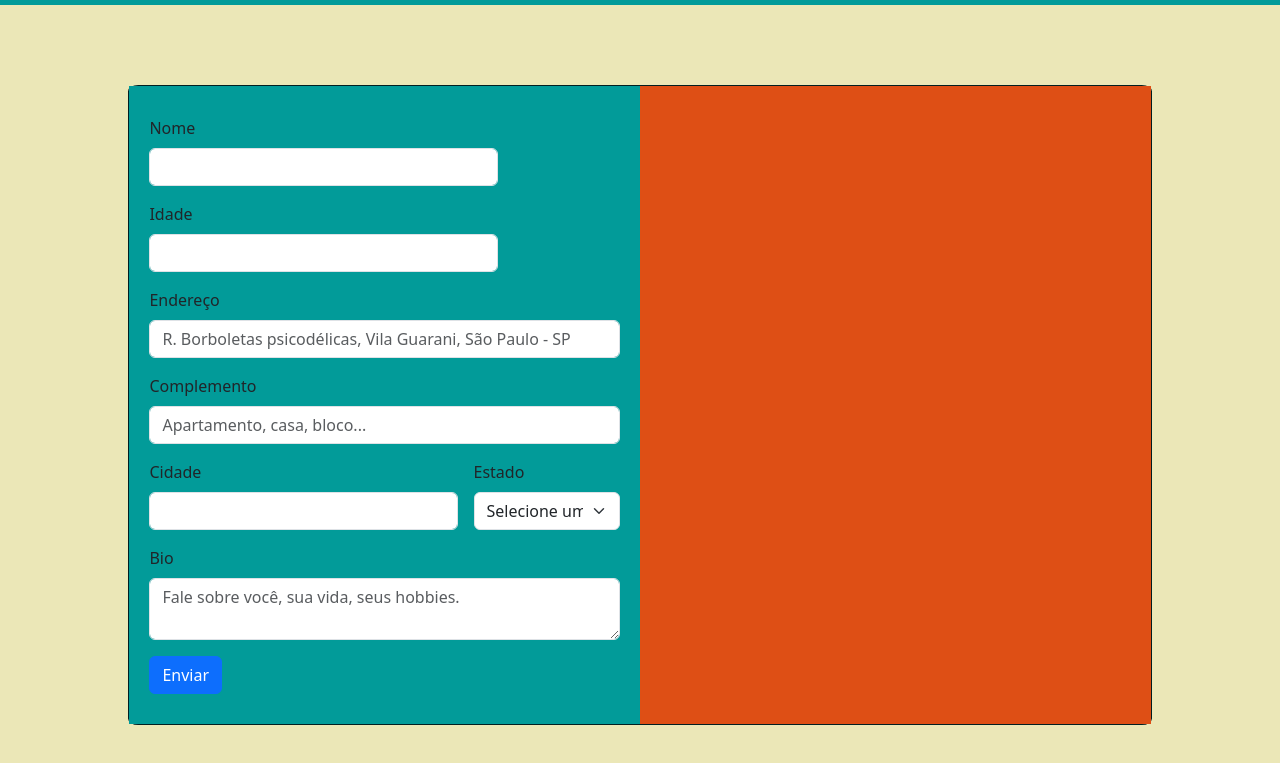
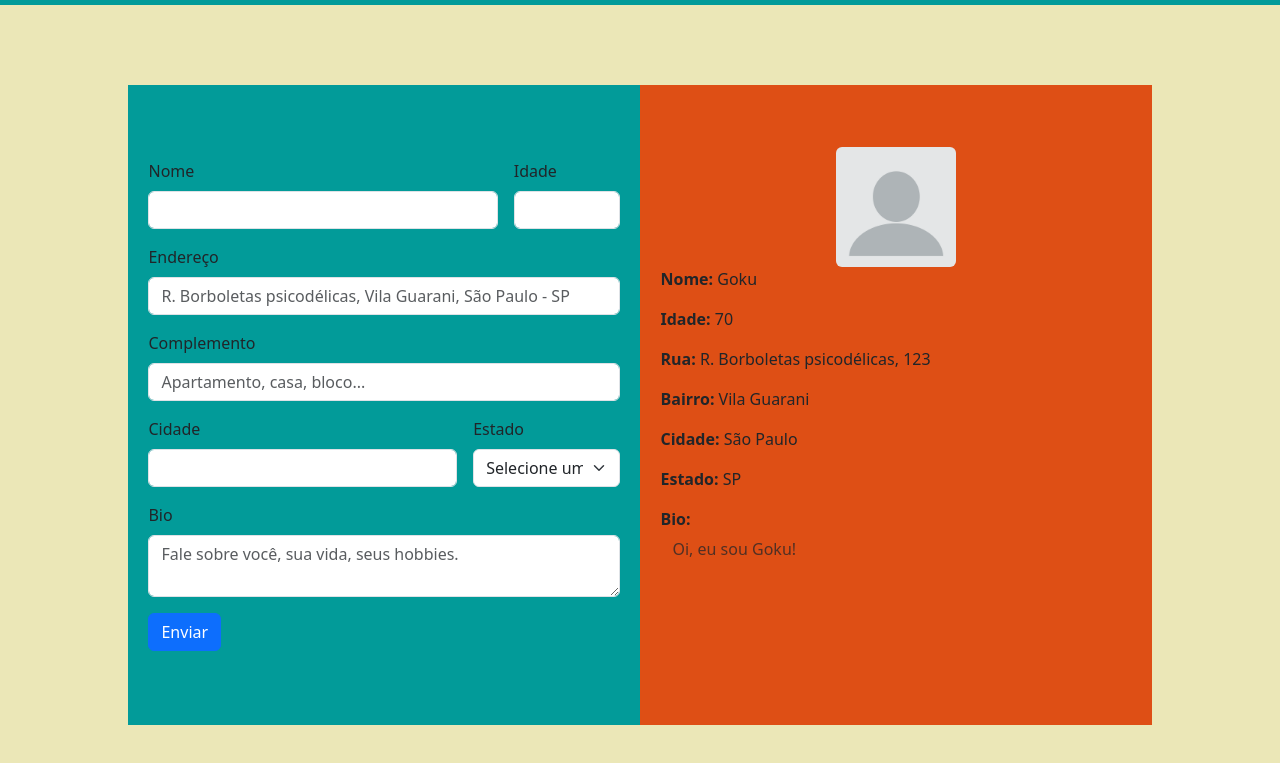
Before and after one commit to PauloRicardoOAlves/processo-seletivo-sync360, a plain HTML site: page FrontEnd/index.html in a window 1280 px wide. Shown: the part 51-814 px from the top of the page. Drawn offline with nearby package versions, Linux system fonts and the light colour scheme.

Commit message:
implementa a função de mostrar os dados do usuário

```diff
--- a/FrontEnd/index.html
+++ b/FrontEnd/index.html
@@ -5,7 +5,7 @@
   <meta charset="utf-8">
   <meta name="viewport" content="width=device-width, initial-scale=1">
 
-  <link rel="stylesheet" type="text/css" href="style.css">
+  <link rel="stylesheet" type="text/css" href="styles.css">
   <link href="https://cdn.jsdelivr.net/npm/bootstrap@5.3.3/dist/css/bootstrap.min.css" rel="stylesheet"
     integrity="sha384-QWTKZyjpPEjISv5WaRU9OFeRpok6YctnYmDr5pNlyT2bRjXh0JMhjY6hW+ALEwIH" crossorigin="anonymous">
 
@@ -29,13 +29,14 @@
             <label for="inputName" class="form-label">Nome</label>
             <input type="text" class="form-control" id="inputName" required>
           </div>
-            <div class="col-md-9">
+          <div class="col-md-3">
             <label for="input" class="form-label">Idade</label>
-              <input type="number" class="form-control" id="inputAge" >
+            <input type="number" class="form-control" id="inputAge" required>
           </div>
           <div class="col-12">
             <label for="inputAddress" class="form-label">Endereço</label>
-              <input type="text" class="form-control" id="inputAddress" placeholder="R. Borboletas psicodélicas, Vila Guarani, São Paulo - SP">
+            <input type="text" class="form-control" id="inputAddress"
+              placeholder="R. Borboletas psicodélicas, Vila Guarani, São Paulo - SP">
           </div>
           <div class="col-12">
             <label for="inputAddress2" class="form-label">Complemento</label>
@@ -80,7 +81,8 @@
           </div>
           <div class="col-12">
             <label for="inputBio" class="form-label">Bio</label>
-              <textarea class="form-control" id="inputBio" placeholder="Fale sobre você, sua vida, seus hobbies."></textarea>
+            <textarea class="form-control" id="inputBio"
+              placeholder="Fale sobre você, sua vida, seus hobbies."></textarea>
           </div>
           <div class="col-12">
             <button type="submit" class="btn btn-primary">Enviar</button>
@@ -89,7 +91,35 @@
         </form>
       </section>
       <section class="main-container-profile">
-
+        <div class="main-container-profile-photo">
+          <img src="./assets/blank-profile-picture-973460_640.webp" class="rounded mx-auto d-block" alt="foto de perfil"
+            width="120" height="120">
+        </div>
+        <div>
+          <div class="main-container-profile-name col-12">
+            <p><strong>Nome: </strong>Goku</p>
+          </div>
+          <div class="main-container-profile-age col-12">
+            <p><strong>Idade:</strong> 70 </p>
+          </div>
+        </div>
+        <div class="main-container-profile-adress col-12">
+          <p><strong>Rua:</strong> R. Borboletas psicodélicas, 123</p>
+          <div class="main-container-profile-adress2 col-12">
+            <p><strong>Bairro: </strong>Vila Guarani</p>
+          </div>
+          <div class="main-container-profile-city">
+            <p><strong>Cidade: </strong>São Paulo</p>
+          </div>
+        </div>
+        <div class="main-container-profile-estate col-12">
+          <p><strong>Estado:</strong> SP</p>
+        </div>
+        <div class="main-container-profile-bio col-12">
+          <label for="bioProfile"><strong>Bio:</strong></label>
+          <textarea class="form-control" id="profileBio"
+          placeholder="Oi, eu sou Goku!" rows=5 readonly></textarea>
+        </div>
       </section>
     </div>
   </main>
--- a/FrontEnd/style.css
+++ b/FrontEnd/styles.css
@@ -24,8 +24,6 @@
     display: flex;
     width: 80%;
     height: 80%;
-    border: 1px solid var(--dark-contrast);
-    border-radius: 1%;
 }
 
 .main-container-editProfile {
@@ -37,6 +35,13 @@
 
 .main-container-profile {
     background-color: var(--second-color);
-    padding: 0%;
     width: 50%;
+    padding: 2%;
+    align-content: center;
 }
+
+#profileBio{
+    background: transparent;
+    border: none;
+    resize: none;
+}
```
Also changed, not shown: FrontEnd/assets/FHDXDsuWQAQVcW7.png (added), FrontEnd/assets/blank-profile-picture-973460_640.webp (added). Lines whose indentation alone changed are shown as unchanged.
